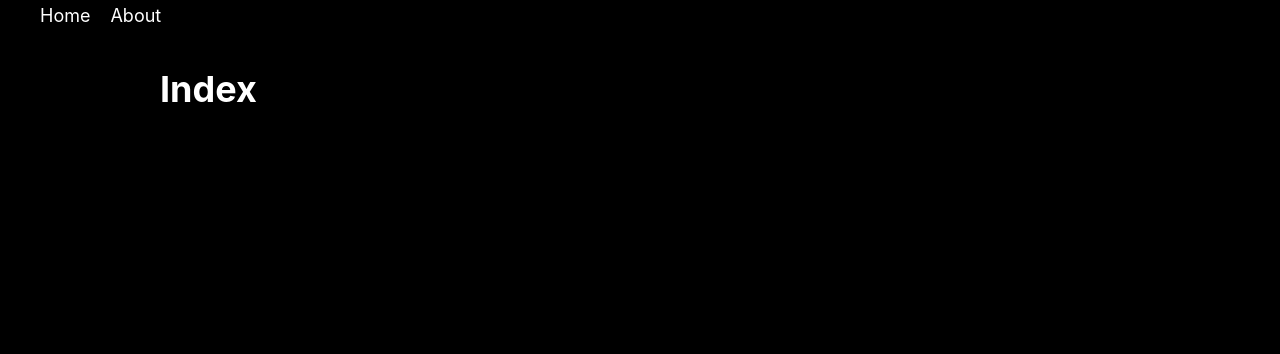
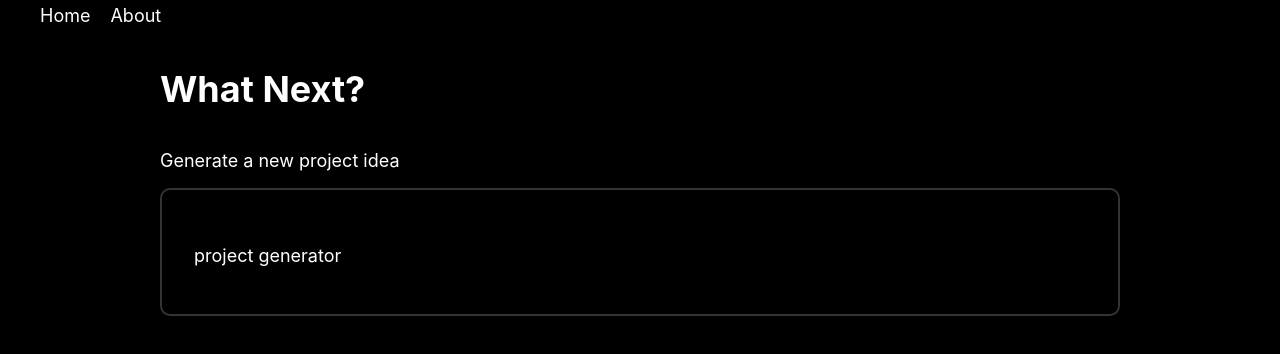
Before and after one commit to timothyac/what-next, a Next.js app: page / in a window 1280 px wide. Shown: the top 354 px of the page. Built offline with nearby package versions, Linux system fonts and the light colour scheme.

Commit message:
display new idea in index

```diff
--- /dev/null
+++ b/components/Idea.js
@@ -0,0 +1,50 @@
+const array = [
+  {
+    name: "project generator"
+  },
+  {
+    name: "short-cut generator"
+  },
+  {
+    name: "short generator"
+  },
+  {
+    name: "cut generator"
+  },
+  {
+    name: "generator generator"
+  },
+  {
+    name: "number generator"
+  }
+];
+
+const generateNewIdea = () => {
+  let numberOfIdeas = array.length;
+  let randomIdea = Math.floor(Math.random() * numberOfIdeas);
+  return array[randomIdea];
+};
+
+const Idea = () => (
+  <div>
+    <div className="card">
+      <p>{generateNewIdea().name}</p>
+    </div>
+
+    <style jsx>{`
+      .card {
+        border: 2px solid rgb(51, 51, 51);
+        border-radius: 10px;
+        padding: 2rem;
+      }
+
+      .card:hover {
+        cursor: pointer;
+        transition: border 0.2s ease 0s;
+        border: 2px solid #fff;
+      }
+    `}</style>
+  </div>
+);
+
+export default Idea;
--- a/pages/index.js
+++ b/pages/index.js
@@ -1,11 +1,14 @@
 import Layout from "../components/Layout";
+import Idea from "../components/Idea";
 
-const index = () => (
+const Index = () => (
   <Layout>
     <div>
-      <h1>Index</h1>
+      <h1>What Next?</h1>
+      <p>Generate a new project idea</p>
+      <Idea />
     </div>
   </Layout>
 );
 
-export default index;
+export default Index;
```
